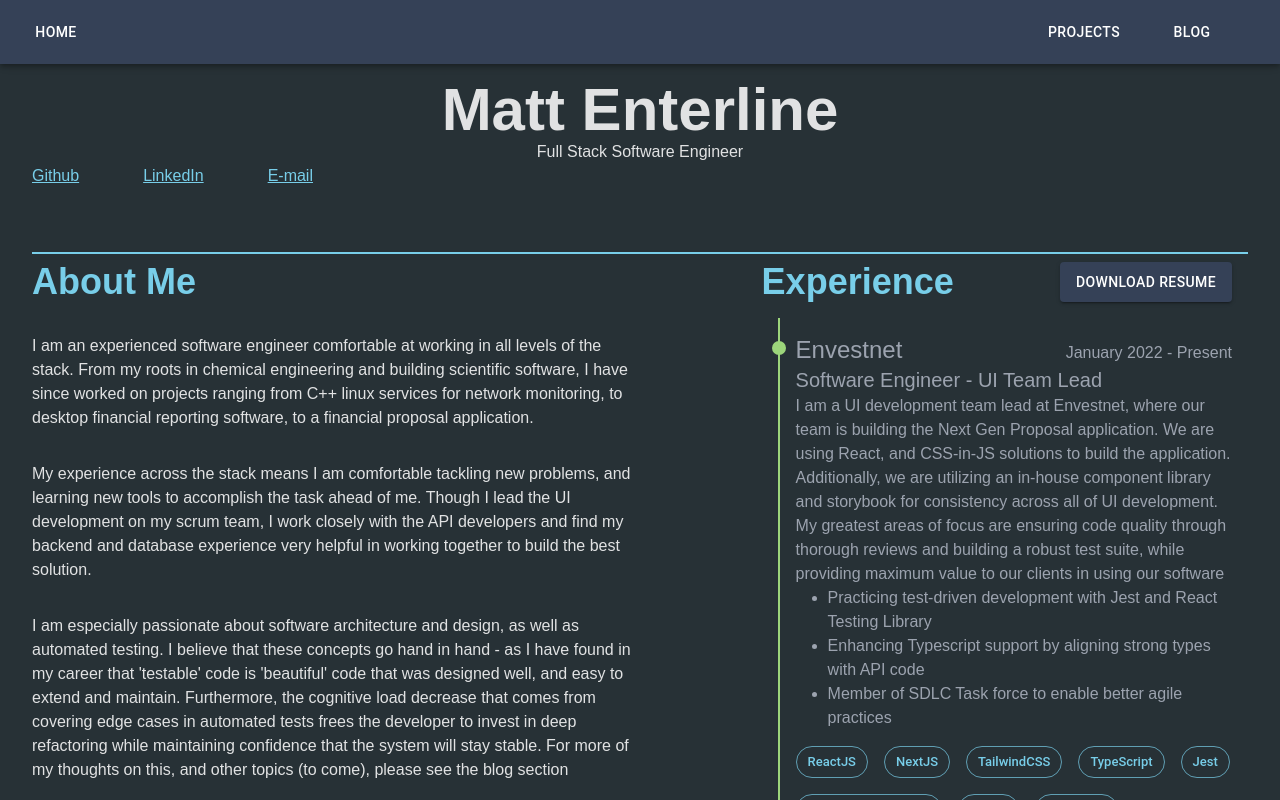
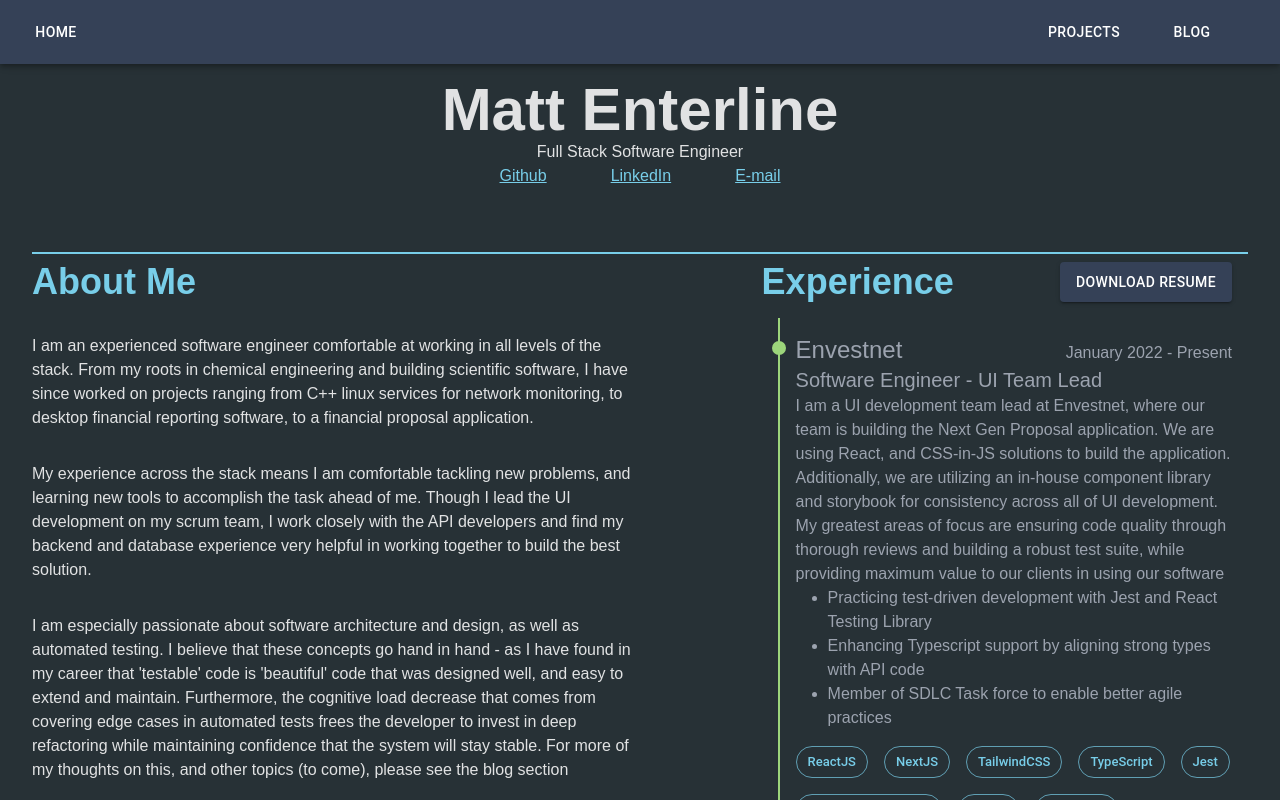
Before and after one commit to menterline/home, a React (Vite) app: page /home/blog in a window 1280 px wide. Both pictures are taken after a click on the button "HOME". Shown: the top 800 px of the page. Built offline with nearby package versions, Linux system fonts and the light colour scheme.

Commit message:
fixed centering of links on small devices

```diff
--- a/src/components/Content.tsx
+++ b/src/components/Content.tsx
@@ -10,7 +10,7 @@ function Content() {
         <div className="text-center flex flex-col">
           <h1 className="text-6xl font-bold">Matt Enterline</h1>
           <div className="">Full Stack Software Engineer</div>
-          <div className="flex flex-row gap-16  text-monokaiBlue">
+          <div className="flex flex-row gap-16 justify-center text-monokaiBlue">
             <a
               className="underline"
               href="https://github.com/menterline"
```
